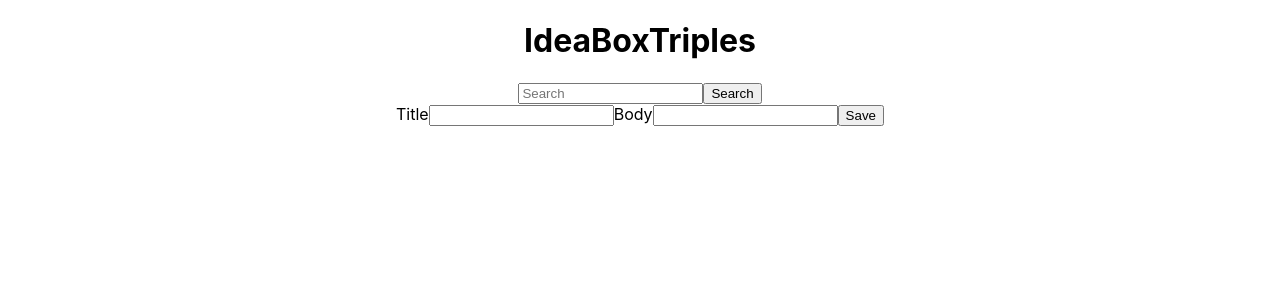
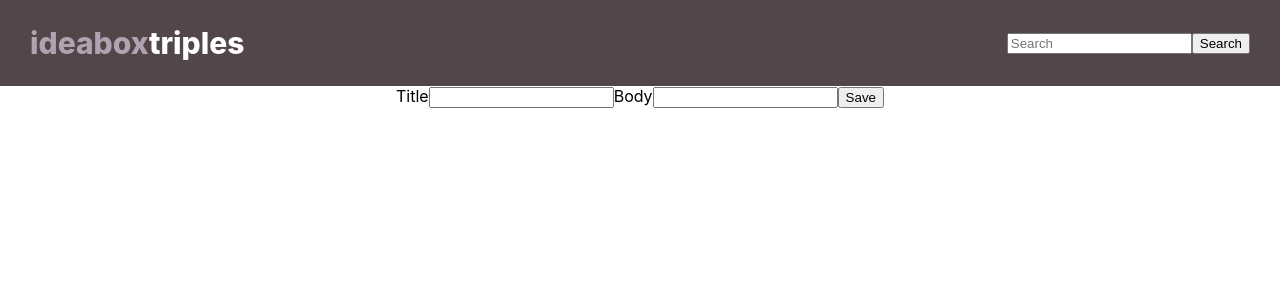
Before and after one commit to kimmichurri/ideabox-react-1, a React (Create React App) app: page / in a window 1280 px wide. Shown: the top 300 px of the page. Built offline with nearby package versions, Linux system fonts and the light colour scheme.

Commit message:
Begin header styling

```diff
--- a/src/Header.js
+++ b/src/Header.js
@@ -3,9 +3,9 @@ import Search from './Search';
 
 export default function Header() {
     return (
-        <div>
-            <h1 className='app-name'>IdeaBox<span className='app-name-color-accent'>Triples</span></h1>
+        <section className="header-container">
+            <h1 className='app-name'><span className='app-name-color-accent'>ideabox</span>triples</h1>
             <Search />
-        </div>
+        </section>
     )
 }
--- a/src/scss/_Header.scss
+++ b/src/scss/_Header.scss
@@ -0,0 +1,18 @@
+.header-container {
+    align-items: center;
+    background-color: $dark-background;
+    display: flex;
+    justify-content: space-between;
+    padding: 0px 30px;
+}
+
+.app-name {
+    color: $white-text;
+    font-weight: 800;
+    font-size: 30px;
+    font-family: $header-text;
+}
+
+.app-name-color-accent {
+    color: $purple-text;
+}
```
